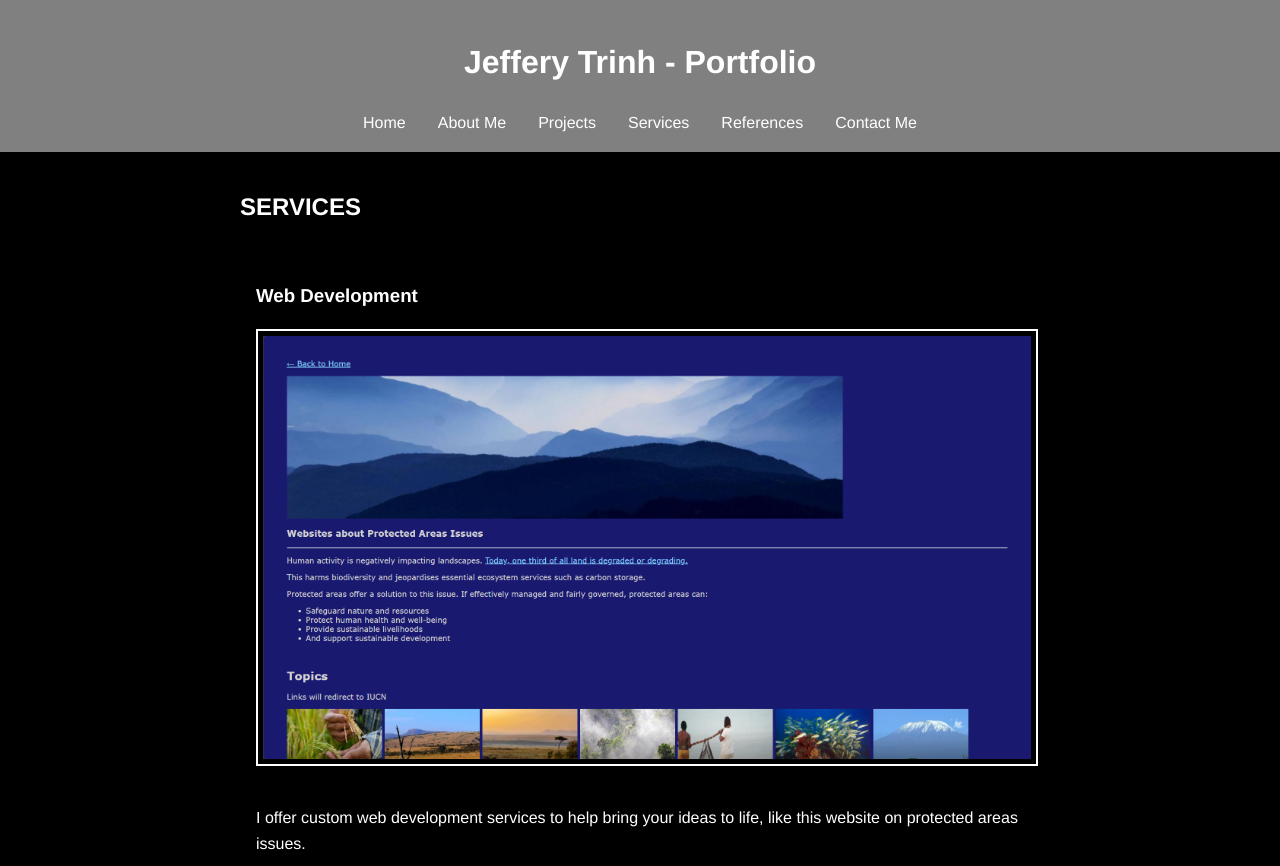
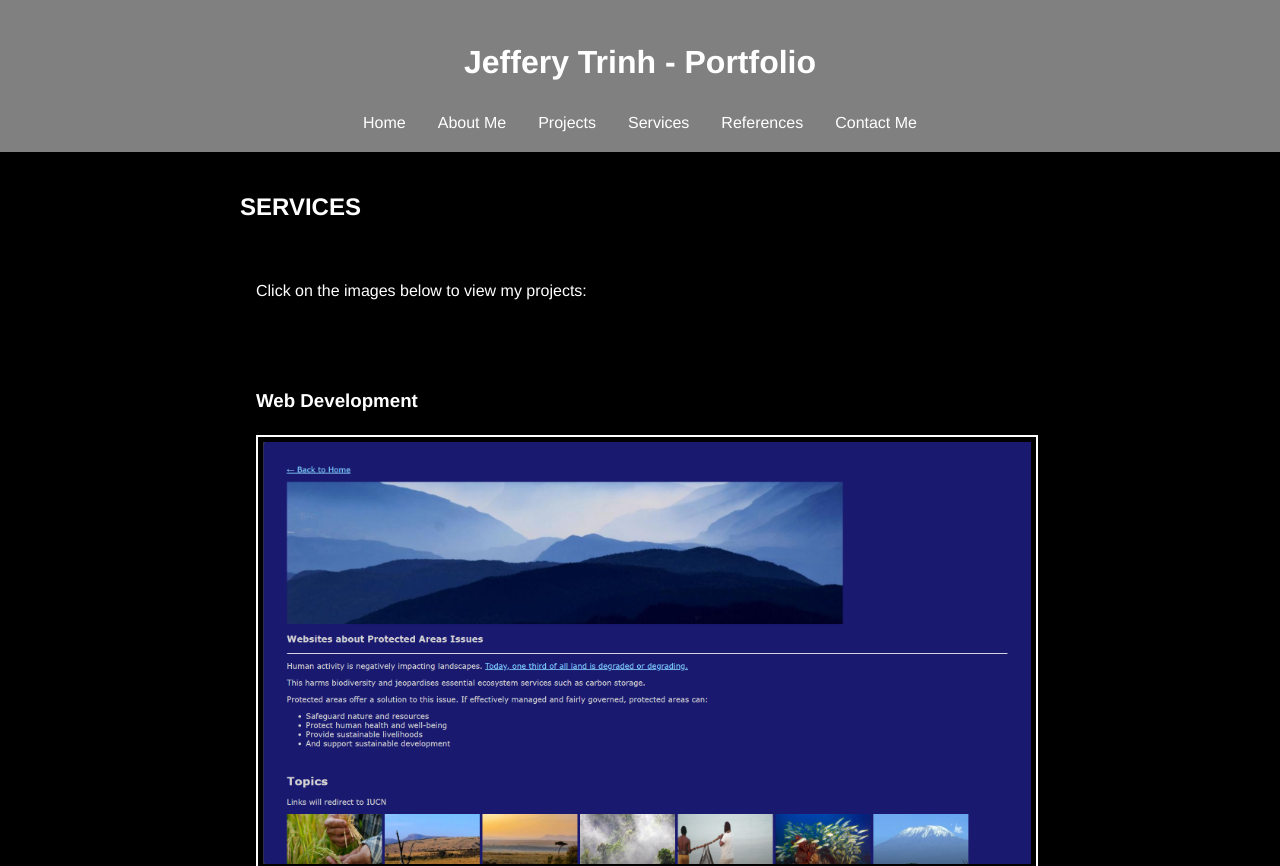
Before and after one commit to jefferytrinh/portfolio-website-comp229, a React (Create React App) app in the folder my-app/: page /services in a window 1280 px wide. Shown: the top 866 px of the page. Built offline with nearby package versions, Linux system fonts and the light colour scheme.

Commit message:
Update Services.js

```diff
--- a/my-app/src/pages/Services.js
+++ b/my-app/src/pages/Services.js
@@ -2,6 +2,10 @@ function Services() {
   return (
     <>
       <h2>SERVICES</h2>
+
+      <div class="card">
+        <p>Click on the images below to view my projects:</p>
+      </div>
 
       <div class="card">
         <h3>Web Development</h3>
```
